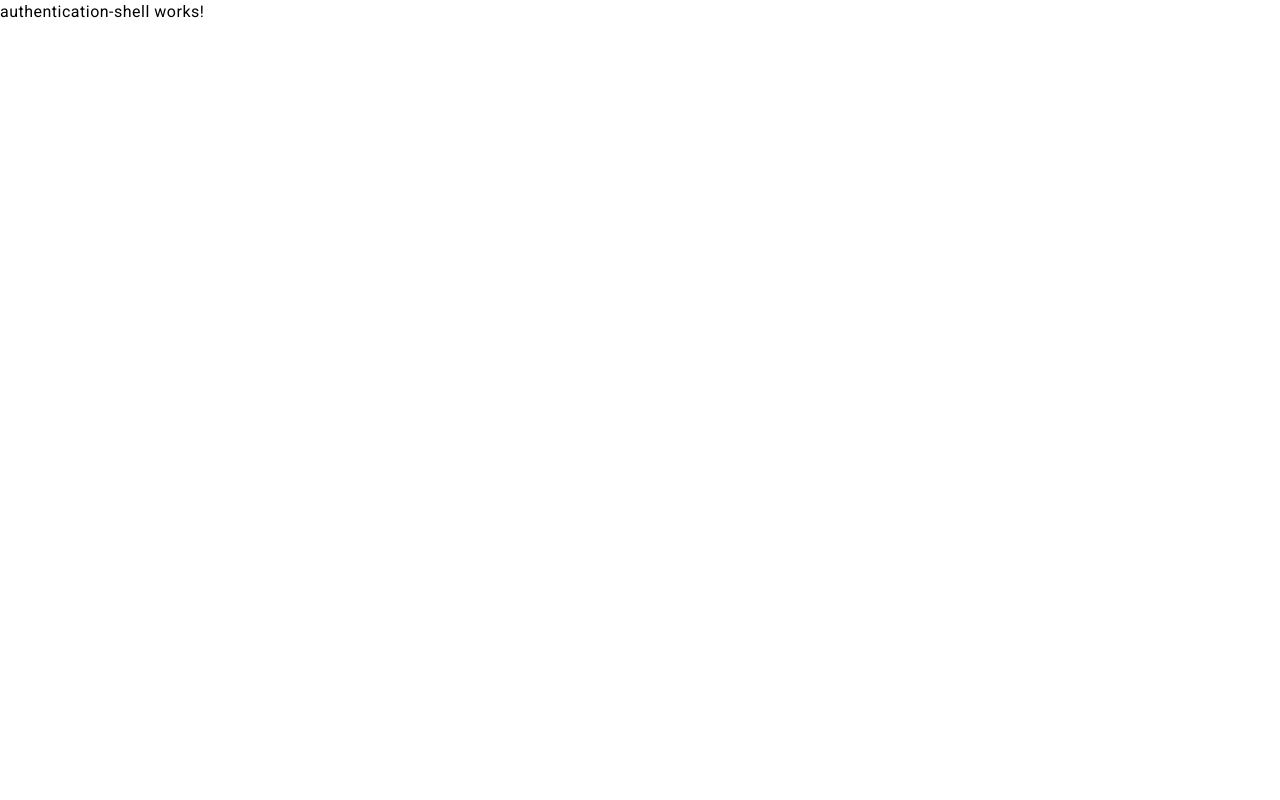
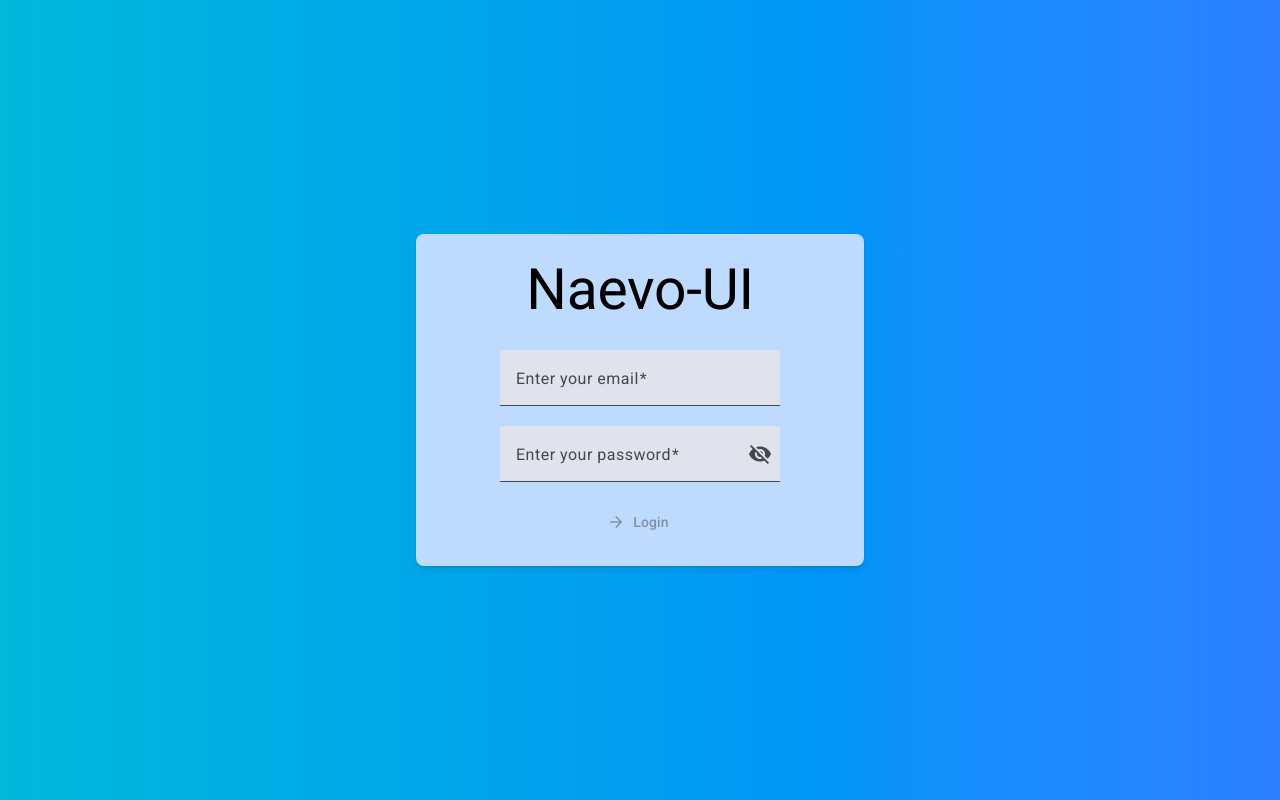
Before and after one commit to sebastian311/angular-recap-dashboard-maybe, an Angular app: page /login in a window 1280 px wide. Built offline with nearby package versions, Linux system fonts and the light colour scheme.

Commit message:
Added basic login component

```diff
--- a/src/app/app.routes.ts
+++ b/src/app/app.routes.ts
@@ -1,5 +1,4 @@
 import { Routes } from '@angular/router';
-import { AuthenticationShellComponent } from './features/authentication/main-components/authentication-shell/authentication-shell.component';
 
 export const routes: Routes = [
     // TODO: Later on, we should add a wildcard route here,
--- a/src/app/features/authentication/main-components/authentication-shell/authentication-shell.component.html
+++ b/src/app/features/authentication/main-components/authentication-shell/authentication-shell.component.html
@@ -1 +1,8 @@
-<p>authentication-shell works!</p>
+<div class="bg-linear-to-r from-cyan-500 to-blue-500">
+    <div class="flex flex-col items-center justify-center min-h-screen">
+        <div class="w-full max-w-md p-6 bg-blue-200 rounded-lg shadow-md">
+        <h1 class="text-2xl font-bold text-center mb-6">Naevo-UI</h1>
+        <app-login-component></app-login-component>
+        </div>
+    </div>
+</div>
--- a/src/app/features/authentication/main-components/authentication-shell/authentication-shell.component.ts
+++ b/src/app/features/authentication/main-components/authentication-shell/authentication-shell.component.ts
@@ -1,9 +1,10 @@
 import { Component } from '@angular/core';
-
+import { CommonModule } from '@angular/common';
+import { LoginComponent } from '../../ui/login-component/login.component';
 @Component({
   selector: 'app-authentication-shell',
   standalone: true,
-  imports: [],
+  imports: [CommonModule, LoginComponent],
   templateUrl: './authentication-shell.component.html',
   styleUrl: './authentication-shell.component.scss'
 })
--- /dev/null
+++ b/src/app/features/authentication/ui/login-component/login.component.html
@@ -0,0 +1,47 @@
+<form class="flex flex-col items-center justify-center" [formGroup]="loginForm" (ngSubmit)="onSubmit()">
+    <mat-form-field class="w-70">
+        <mat-label>Enter your email</mat-label>
+        <input
+            matInput
+            placeholder="user@example.com"
+            [formControl]="emailControl"
+            required
+        />
+        @if (emailControl.hasError('required')) {
+            <mat-error>Email is required</mat-error>
+        }
+        @if (passwordControl.hasError('email')) {
+            <mat-error>Please enter a valid email address</mat-error>
+        }
+    </mat-form-field>
+
+    <mat-form-field class="w-70">
+        <mat-label>Enter your password</mat-label>
+        <input
+            matInput
+            [type]="hide() ? 'password' : 'text'"
+            [formControl]="passwordControl"
+            required
+        />
+        <button
+            mat-icon-button
+            matSuffix
+            (click)="showPasswordToggle($event)"
+            [attr.aria-label]="'Hide password'"
+            [attr.aria-pressed]="hide()"
+        >
+            <mat-icon>{{hide() ? 'visibility_off' : 'visibility'}}</mat-icon>
+        </button>
+        @if (passwordControl.hasError('required')) {
+            <mat-error>Password is required</mat-error>
+        }
+        @if (passwordControl.hasError('pattern')) {
+            <mat-error>Password must be at least 8 characters long and contain at least one letter and one number</mat-error>
+        }
+    </mat-form-field>
+
+    <button mat-button outline extended class="flex flex-row items-center justify-center w-70" type="submit" [disabled]="loginForm.invalid">
+        Login
+        <mat-icon>arrow_forward</mat-icon>
+    </button>
+</form>
--- /dev/null
+++ b/src/app/features/authentication/ui/login-component/login.component.ts
@@ -0,0 +1,49 @@
+import { Component, signal } from '@angular/core';
+import { takeUntilDestroyed } from '@angular/core/rxjs-interop';
+import { FormGroup, FormControl, ReactiveFormsModule, Validators } from '@angular/forms';
+import { merge } from 'rxjs';
+
+import { MatButtonModule } from '@angular/material/button';
+import { MatFormFieldModule } from '@angular/material/form-field';
+import { MatIconModule } from '@angular/material/icon';
+import { MatInputModule } from '@angular/material/input';
+
+import { AuthService } from '../../../../shared/services/auth.service';
+import { UserModel } from '../../../../shared/models/User.model';
+
+@Component({
+  selector: 'app-login-component',
+  standalone: true,
+  imports: [ReactiveFormsModule, MatButtonModule, MatFormFieldModule, MatInputModule, MatIconModule],
+  templateUrl: './login.component.html',
+  styleUrl: './login.component.scss'
+})
+export class LoginComponent {
+  readonly emailControl = new FormControl('', [Validators.required, Validators.email]);
+  readonly passwordControl = new FormControl('', [Validators.required, /*Validators.pattern('^(?=.*[A-Za-z])(?=.*\\d)[A-Za-z\\d]{8,}$')*/]); // TODO: Uncomment pattern validation later
+
+  loginForm = new FormGroup({
+    email: this.emailControl,
+    password: this.passwordControl
+  })
+
+  emailErrorMessage = signal('');
+  passwordErrorMessage = signal('');
+  hide = signal(true);
+
+  constructor(private authService: AuthService) {}
+
+  showPasswordToggle(e: Event) {
+    e.preventDefault();
+    this.hide.set(!this.hide());
+  }
+
+  onSubmit() {
+    const body: UserModel = {
+      username: this.emailControl.value ?? '',
+      password: this.passwordControl.value ?? ''
+    };
+
+    this.authService.signIn(body);
+  }
+}
--- a/src/app/shared/services/app-http-interceptor.ts
+++ b/src/app/shared/services/app-http-interceptor.ts
@@ -24,6 +24,7 @@ export function mockAPIInterceptor(req: HttpRequest<unknown>, next: HttpHandlerF
   if (req.url.endsWith('/api/sign-in') && req.method === 'POST') {
     return new Observable<HttpEvent<unknown>>(subscriber => {
       subscriber.next(new HttpResponse({
+        status: 200,
         body: { token: 'mock-token' }
       }));
       subscriber.complete();
--- a/src/app/shared/services/auth.service.ts
+++ b/src/app/shared/services/auth.service.ts
@@ -1,4 +1,4 @@
-import { Injectable } from '@angular/core';
+import { inject, Injectable } from '@angular/core';
 import { HttpClient, HttpResponse } from '@angular/common/http';
 import { Observable, tap } from 'rxjs';
 import { GenericAuthenticationResponse, GenericStringMessageResponse } from '../models/GenericReponses.model';
@@ -10,12 +10,12 @@ import { environment } from '../../../environments/environment.development';
     providedIn: 'root'
 })
 export class AuthService {
-    constructor(private http: HttpClient) {}
+    #http: HttpClient = inject(HttpClient);
 
     // Maybe sign-up should be in a separate service, like a keycloak service
 
     signIn(body: UserModel): Observable<GenericAuthenticationResponse> {
-        return this.http.post<GenericAuthenticationResponse>(`${environment.port}api/sign-in`, body).pipe(
+        return this.#http.post<GenericAuthenticationResponse>(`${environment.port}api/sign-in`, body).pipe(
             tap((response: GenericAuthenticationResponse) => {
                 if (response.token) {
                     this.setToken(response.token);
@@ -25,7 +25,7 @@ export class AuthService {
     }
 
     logOut(): Observable<GenericStringMessageResponse> {
-        return this.http.post<GenericStringMessageResponse>(`${environment.port}api/sign-in`, {});
+        return this.#http.post<GenericStringMessageResponse>(`${environment.port}api/sign-out`, {});
     }
 
     setToken(token: string): void {
```
Also changed, not shown: src/app/features/authentication/ui/login-component/login.component.scss (added), 1 other file (tests, documents, lock files or other folders).
